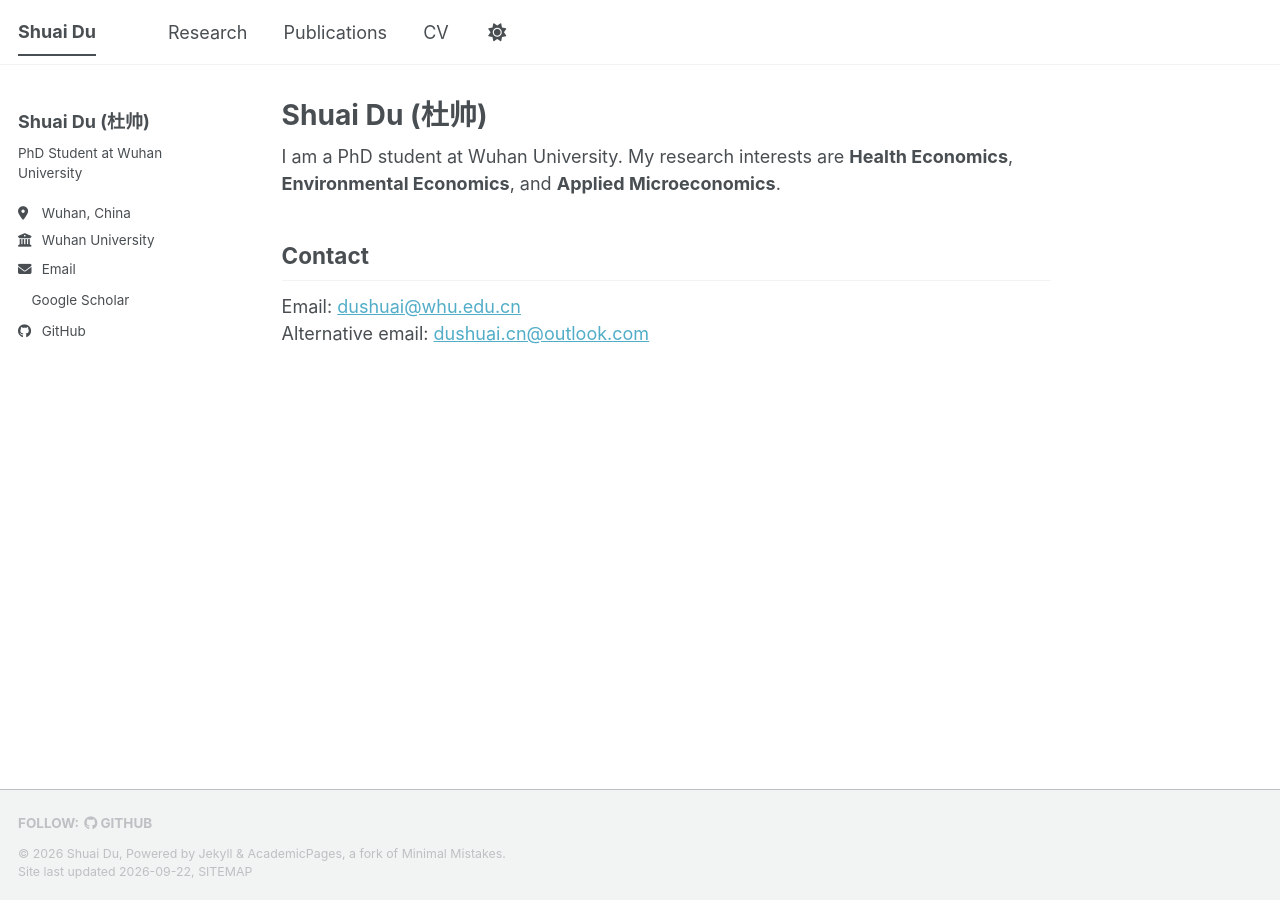
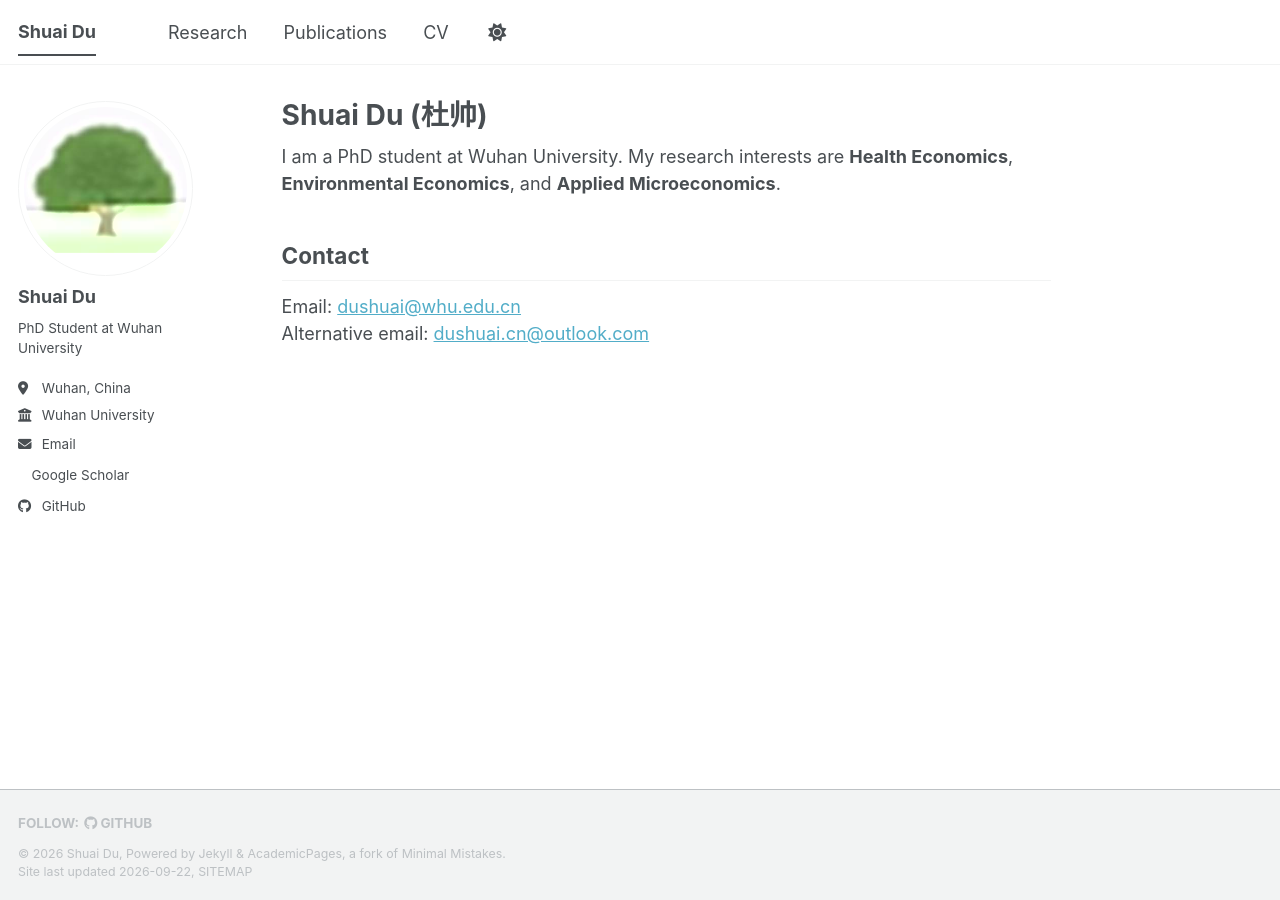
Before and after one commit to shuai-du/shuai-du.github.io, a Jekyll site: the page built from _pages/about.md, in a window 1280 px wide. Built offline with Jekyll 4.4.1, drawn with Linux system fonts in a browser that asks for light colours; a style sheet for code colours, icons or effects is not loaded.

Commit message:
Refine sidebar profile and enable avatar

```diff
--- a/_config.yml
+++ b/_config.yml
@@ -12,7 +12,7 @@ site_theme               : "default" # The available themes options are "default
 title                    : "Shuai Du"
 title_separator          : "-"
 name                     : &name "Shuai Du"
-description              : &description "Academic website of Shuai Du, PhD Student at Wuhan University"
+description              : &description "Academic website of Shuai Du"
 url                      : "https://shuai-du.github.io"
                                                            # or if you already have some other page hosted on Github then use "https://[your GitHub username].github.io/[Your Repo Name]"
 baseurl                  : ""
@@ -23,8 +23,8 @@ repository               : "shuai-du/shuai-du.github.io"
 #               Additional customization can be done by editing /_includes/author-profile.html
 author:
   # Biographic information
-  avatar           :
-  name             : "Shuai Du (杜帅)"
+  avatar           : "profile.jpg"
+  name             : "Shuai Du"
   pronouns         : # example: "she/her"
   bio              : "PhD Student at Wuhan University"
   location         : "Wuhan, China"
```
